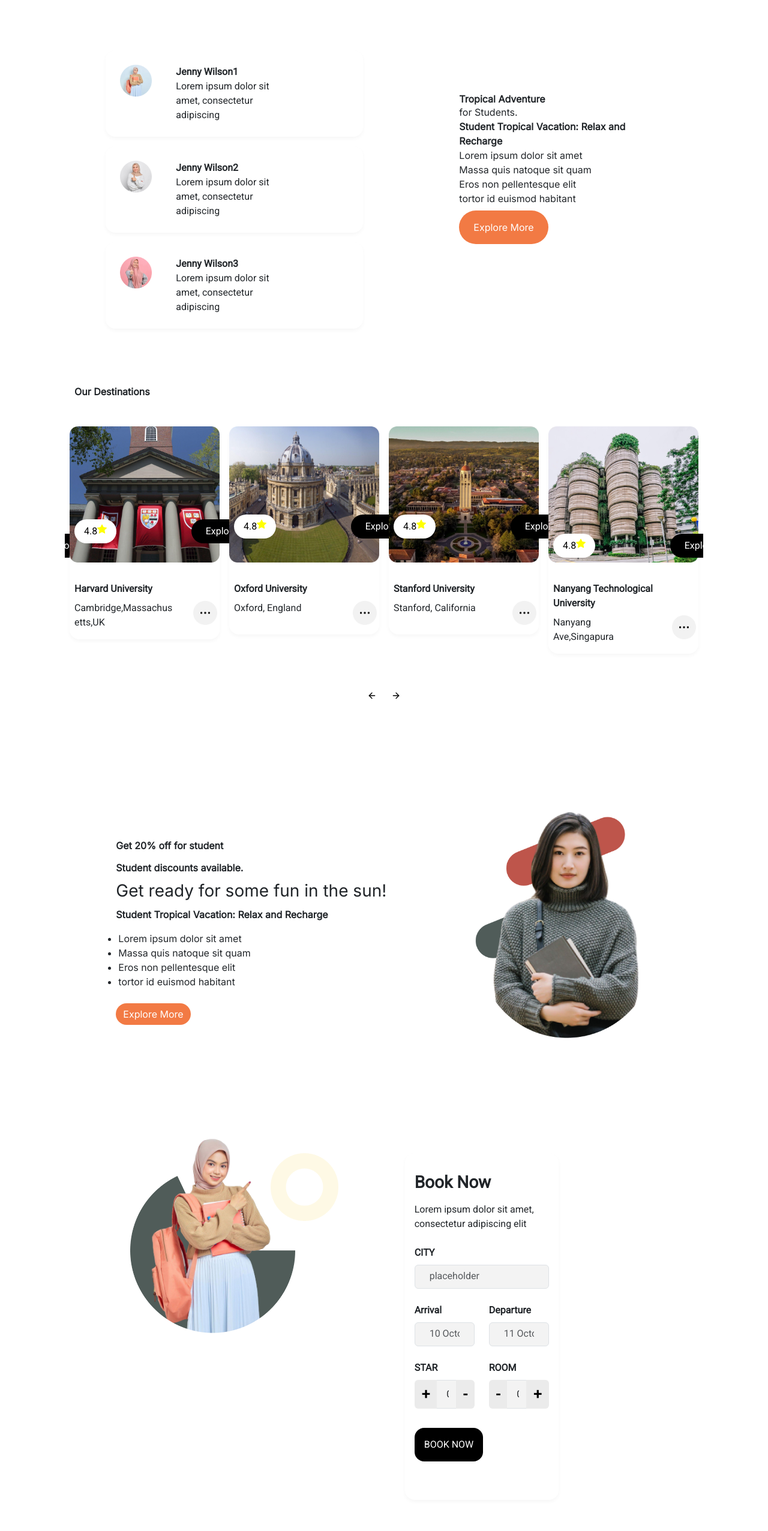
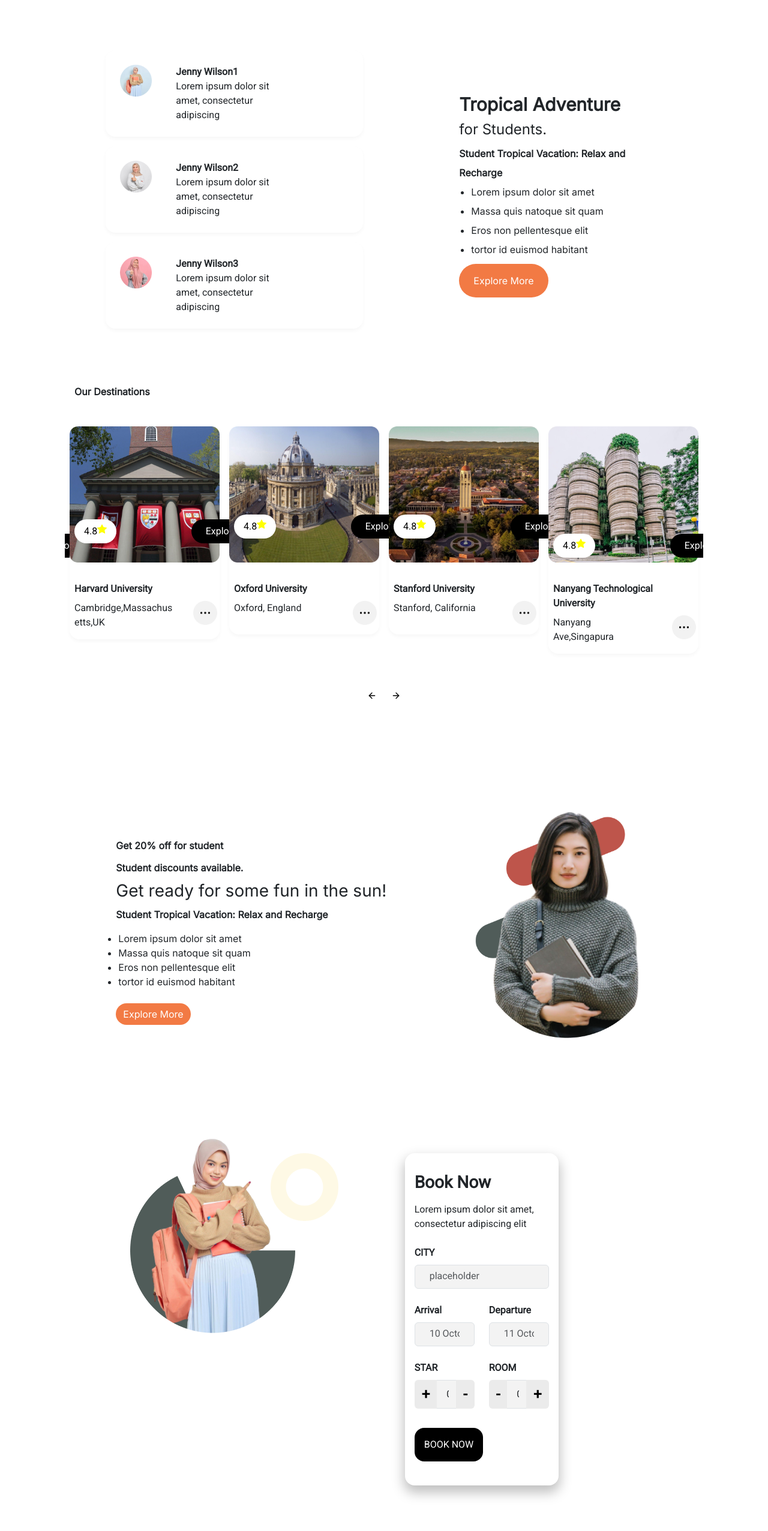
Before and after one commit to vineeshakodipaka/Task1, a React (Create React App) app: page / in a window 1280 px wide. Shown: the part 880-3433 px from the top of the page at 60% size. Built offline with nearby package versions, Linux system fonts and the light colour scheme.

Commit message:
changes done-2

```diff
--- a/src/components/Homepage/Bookform.js
+++ b/src/components/Homepage/Bookform.js
@@ -80,19 +80,18 @@ const Bookform = () => {
           </Col>
           <Col md={8} xs={8} lg={6} className="mt-5  pt-lg-5 mx-lg-5 px-md-5">
             <Card
-              className="p-3 pt-4 pb-4 rounded-4 mx-lg-5 "
+              className="p-3 pt-4  rounded-4 mx-lg-5 "
               style={{
                 background: "white",
                 border: "none",
-                boxShadow:
-                  "0 3.1255478858947754px 5.925629615783691px 0 rgba(0,0,0,0.0364)",
+                boxShadow: " 0px 10px 20px 2px rgba(0, 0, 0, 0.25)",
               }}
             >
               <h5 className="mt-2 fs-3 fw-bold mb-3">Book Now</h5>
               <p className="mb-3">
                 Lorem ipsum dolor sit amet, consectetur adipiscing elit
               </p>
-              <Row className="mb-4 ">
+              <Row className="mb-2">
                 <Form
                   className="mt-2 fw-bold bg-white "
                   onSubmit={handleFormSubmit}
--- a/src/components/Homepage/Section2.js
+++ b/src/components/Homepage/Section2.js
@@ -59,14 +59,16 @@ const Section2 = () => {
             lg={4}
             xs={12}
             md={12}
-            className="section2clstexts mt-5 pt-md-4 pt-5  lg:text-base md:text-2xl md:leading-loose"
+            className="section2clstexts mt-5 pt-md-4 pt-5  lg:text-base md:text-2xl lg:leading-loose md:leading-loose"
           >
-            <h1 className="fw-bold">Tropical Adventure </h1>
-            <p>for Students.</p>
+            <h1 className="fw-bold  lg:text-3xl md:text-2xl">
+              Tropical Adventure{" "}
+            </h1>
+            <p className="lg:text-2xl md:text-2xl mt-2 mb-2">for Students.</p>
             <p className="fw-bold">
               Student Tropical Vacation: Relax and Recharge
             </p>
-            <ul>
+            <ul className="list-disc lg:mx-5">
               <li>Lorem ipsum dolor sit amet </li>
               <li> Massa quis natoque sit quam </li>
               <li> Eros non pellentesque elit </li>
```
